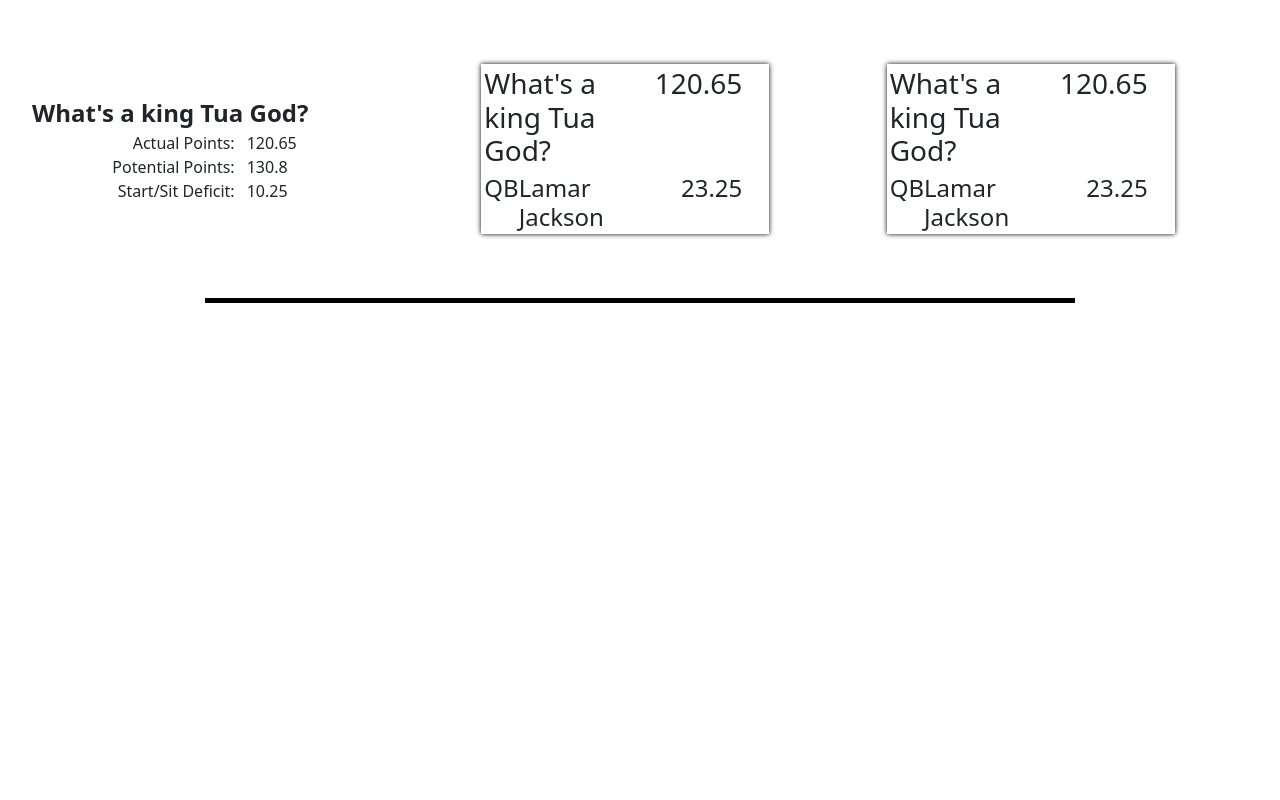
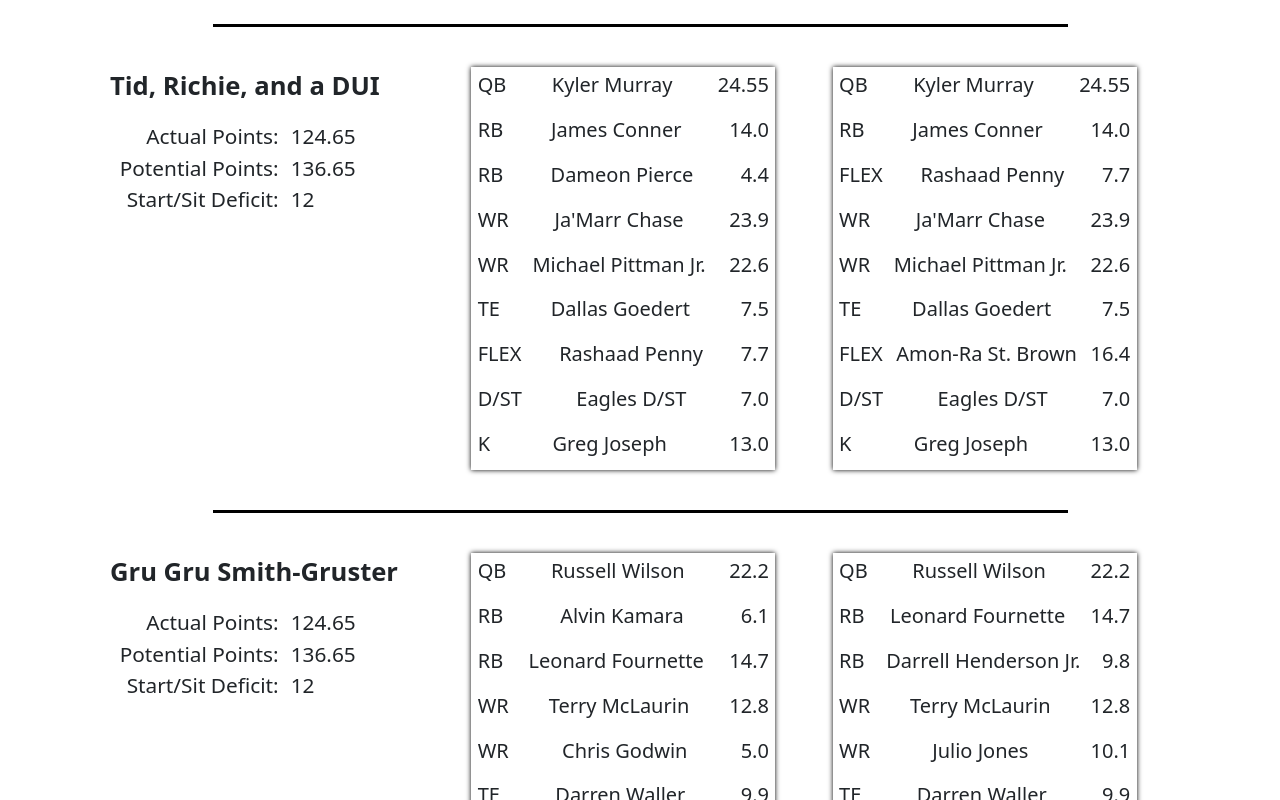
Before and after one commit to BrettMiller47/optimal-lineup-tracker, a React (Create React App) app in the folder client/: page / in a window 1280 px wide. Shown: the top 800 px of the page. Built offline with nearby package versions, Linux system fonts and the light colour scheme.

Commit message:
WeeklySummary template created

```diff
--- a/client/src/components/WeeklySummary/Card.js
+++ b/client/src/components/WeeklySummary/Card.js
@@ -1,53 +1,34 @@
 import React from 'react';
+import {Stack} from 'react-bootstrap'
 
-export default function Card() {
-
-  // ! Data needed for generating Card
-
+export default function Card(props) {
 
   const styles = {
     card: {
-      width: '18rem',
+      width: '19rem',
       boxShadow: '0px 0px 5px black',
-      margin: '2rem'
     },
     row: {
       width: '100%',
-    },
-    teamTotal: {
-      padding: '0',
-      margin: '0',
       display: 'flex',
       justifyContent: 'space-between',
-      padding: '3px'
-
-    },
-    playerInfo: {
-      padding: '0',
-      margin: '0',
-      display: 'flex',
-      justifyContent: 'space-between',
-      padding: '3px'
+      padding: '.4rem',
     },
   }
 
   return (
     <>
-      <div className='container' style={styles.card}>
-        <div className='row' style={styles.row}>
-          <h3 style={styles.teamTotal}>
-            <span>What's a king Tua God?</span>
-            <span>120.65</span>
-          </h3>
-        </div>
-        <div className='row' style={styles.row}>
-          <h4 style={styles.playerInfo}>
-            <span>QB</span>
-            <span>Lamar Jackson</span>
-            <span>23.25</span>
-          </h4>
-        </div>
-      </div>
+      <Stack style={styles.card}>
+        {/* Create a row for each player in team */}
+        {props.lineup.map((player) =>
+          <Stack direction='horizontal' style={styles.row}>
+            <h5>{player.SLOT}</h5>
+            <h5>{player.PLAYER}</h5>
+            <h5>{player.FPTS}</h5>
+          </Stack>
+        )
+        }
+      </Stack>
     </>
   );
 }
--- a/client/src/components/WeeklySummary/Summary.js
+++ b/client/src/components/WeeklySummary/TeamSummary.js
@@ -1,27 +1,28 @@
 import React from 'react';
 import 'bootstrap/dist/css/bootstrap.min.css';
 import {Stack , Row, Col} from 'react-bootstrap'
-import Card from './Card';
 
-export default function Summary() {
+export default function TeamSummary(props) {
 
   const styles = {
     container: {
       display: 'flex',
       textAlign: 'center',
-      justifyContent: 'center'
+      justifyContent: 'center',
     },
-    teamName: {
+    teamNameRow: {
       display: 'flex',
+      fontSize: '1.6rem',
+      fontWeight: 'bold',
+      paddingBottom: '1rem',
       textAlign: 'center',
-      fontSize: '1.5rem',
-      fontWeight: 'bold'
+      margin: 0
     },
     detailsRow: {
       display: 'flex',
       flexDirection: 'horizontal',
       justifyContent: 'space-between',
-      fontSize: '1rem',
+      fontSize: '1.3rem',
     },
     detail: {
       padding: 0,
@@ -37,21 +38,22 @@ export default function Summary() {
   }
 
   return (
+    // Map each team in weeklyData
     <Stack style={styles.container}>
-      <Row style={styles.teamName}>
-        What's a king Tua God?
+      <Row style={styles.teamNameRow}>
+        {props.name}
       </Row>
       <Row style={styles.detailsRow}>
         <Col xs={6} style={styles.detail}>Actual Points:</Col>
-        <Col xs={6} style={styles.number}>120.65</Col>
+        <Col xs={6} style={styles.number}>{props.actualFPTS}</Col>
       </Row>
       <Row style={styles.detailsRow}>
         <Col xs={6} style={styles.detail}>Potential Points:</Col>
-        <Col xs={6} style={styles.number}>130.8</Col>
+        <Col xs={6} style={styles.number}>{props.optimalFPTS}</Col>
       </Row>
       <Row style={styles.detailsRow}>
         <Col xs={6} style={styles.detail}>Start/Sit Deficit:</Col>
-        <Col xs={6} style={styles.number}>10.25</Col>
+        <Col xs={6} style={styles.number}>{props.deficit}</Col>
       </Row>
     </Stack>
   );
--- a/client/src/components/WeeklySummary/index.js
+++ b/client/src/components/WeeklySummary/index.js
@@ -1,42 +1,440 @@
 import React from 'react';
 import 'bootstrap/dist/css/bootstrap.min.css';
-import {Stack , Row, Col} from 'react-bootstrap'
+import {Container, Stack , Row, Col} from 'react-bootstrap'
 
-import Summary from './Summary';
+import TeamSummary from './TeamSummary';
 import Card from './Card';
 
 
 export default function WeeklySummary() {
 
-  // ! Most recent week's data needed for generating Cards
+  // ! State variable for weekNum (default to most recent week)
+  // ! Apollo query for 'teamsThisWeek'
+  const teamsThisWeek = [
+    {
+      name: "Tid, Richie, and a DUI",
+      actualLineup: [
+        {
+          "SLOT": "QB",
+          "PLAYER": "Kyler Murray",
+          "TEAM": "Ari",
+          "POS": "QB",
+          "OPP": "KC",
+          "STATUS": "L 21-44",
+          "PROJ": "24.9",
+          "FPTS": "24.55"
+        },
+        {
+          "SLOT": "RB",
+          "PLAYER": "James Conner",
+          "TEAM": "Ari",
+          "POS": "RB",
+          "OPP": "KC",
+          "STATUS": "L 21-44",
+          "PROJ": "15.4",
+          "FPTS": "14.0"
+        },
+        {
+          "SLOT": "RB",
+          "PLAYER": "Dameon Pierce",
+          "TEAM": "Hou",
+          "POS": "RB",
+          "OPP": "Ind",
+          "STATUS": "T 20-20",
+          "PROJ": "10.0",
+          "FPTS": "4.4"
+        },
+        {
+          "SLOT": "WR",
+          "PLAYER": "Ja'Marr Chase",
+          "TEAM": "Cin",
+          "POS": "WR",
+          "OPP": "Pit",
+          "STATUS": "L 20-23",
+          "PROJ": "14.4",
+          "FPTS": "23.9"
+        },
+        {
+          "SLOT": "WR",
+          "PLAYER": "Michael Pittman Jr.",
+          "TEAM": "Ind",
+          "POS": "WR",
+          "OPP": "@Hou",
+          "STATUS": "T 20-20",
+          "PROJ": "12.2",
+          "FPTS": "22.6"
+        },
+        {
+          "SLOT": "TE",
+          "PLAYER": "Dallas Goedert",
+          "TEAM": "Phi",
+          "POS": "TE",
+          "OPP": "@Det",
+          "STATUS": "W 38-35",
+          "PROJ": "8.2",
+          "FPTS": "7.5"
+        },
+        {
+          "SLOT": "FLEX",
+          "PLAYER": "Rashaad Penny",
+          "TEAM": "Sea",
+          "POS": "RB",
+          "OPP": "Den",
+          "STATUS": "W 17-16",
+          "PROJ": "12.3",
+          "FPTS": "7.7"
+        },
+        {
+          "SLOT": "D/ST",
+          "PLAYER": "Eagles D/ST",
+          "TEAM": "Phi",
+          "POS": "D/ST",
+          "OPP": "@Det",
+          "STATUS": "W 38-35",
+          "PROJ": "9.4",
+          "FPTS": "7.0"
+        },
+        {
+          "SLOT": "K",
+          "PLAYER": "Greg Joseph",
+          "TEAM": "Min",
+          "POS": "K",
+          "OPP": "GB",
+          "STATUS": "W 23-7",
+          "PROJ": "8.0",
+          "FPTS": "13.0"
+        }
+      ],
+      optimalLineup:[
+        {
+          "SLOT": "QB",
+          "PLAYER": "Kyler Murray",
+          "TEAM": "Ari",
+          "POS": "QB",
+          "OPP": "KC",
+          "STATUS": "L 21-44",
+          "PROJ": "24.9",
+          "FPTS": "24.55"
+        },
+        {
+          "SLOT": "RB",
+          "PLAYER": "James Conner",
+          "TEAM": "Ari",
+          "POS": "RB",
+          "OPP": "KC",
+          "STATUS": "L 21-44",
+          "PROJ": "15.4",
+          "FPTS": "14.0"
+        },
+        {
+          "SLOT": "FLEX",
+          "PLAYER": "Rashaad Penny",
+          "TEAM": "Sea",
+          "POS": "RB",
+          "OPP": "Den",
+          "STATUS": "W 17-16",
+          "PROJ": "12.3",
+          "FPTS": "7.7"
+        },
+        {
+          "SLOT": "WR",
+          "PLAYER": "Ja'Marr Chase",
+          "TEAM": "Cin",
+          "POS": "WR",
+          "OPP": "Pit",
+          "STATUS": "L 20-23",
+          "PROJ": "14.4",
+          "FPTS": "23.9"
+        },
+        {
+          "SLOT": "WR",
+          "PLAYER": "Michael Pittman Jr.",
+          "TEAM": "Ind",
+          "POS": "WR",
+          "OPP": "@Hou",
+          "STATUS": "T 20-20",
+          "PROJ": "12.2",
+          "FPTS": "22.6"
+        },
+        {
+          "SLOT": "TE",
+          "PLAYER": "Dallas Goedert",
+          "TEAM": "Phi",
+          "POS": "TE",
+          "OPP": "@Det",
+          "STATUS": "W 38-35",
+          "PROJ": "8.2",
+          "FPTS": "7.5"
+        },
+        {
+          "SLOT": "FLEX",
+          "PLAYER": "Amon-Ra St. Brown",
+          "TEAM": "Det",
+          "POS": "WR",
+          "OPP": "Phi",
+          "STATUS": "L 35-38",
+          "PROJ": "10.6",
+          "FPTS": "16.4"
+        },
+        {
+          "SLOT": "D/ST",
+          "PLAYER": "Eagles D/ST",
+          "TEAM": "Phi",
+          "POS": "D/ST",
+          "OPP": "@Det",
+          "STATUS": "W 38-35",
+          "PROJ": "9.4",
+          "FPTS": "7.0"
+        },
+        {
+          "SLOT": "K",
+          "PLAYER": "Greg Joseph",
+          "TEAM": "Min",
+          "POS": "K",
+          "OPP": "GB",
+          "STATUS": "W 23-7",
+          "PROJ": "8.0",
+          "FPTS": "13.0"
+        }
+      ],
+      actualFPTS: 124.65,
+      optimalFPTS: 136.65,
+      deficit: 12
+    },
+    {
+      name: 'Gru Gru Smith-Gruster',
+      actualLineup: [
+        {
+          "SLOT": "QB",
+          "PLAYER": "Russell Wilson",
+          "TEAM": "Den",
+          "POS": "QB",
+          "OPP": "@Sea",
+          "STATUS": "L 16-17",
+          "PROJ": "23.6",
+          "FPTS": "22.2"
+        },
+        {
+          "SLOT": "RB",
+          "PLAYER": "Alvin Kamara",
+          "TEAM": "NO",
+          "POS": "RB",
+          "OPP": "@Atl",
+          "STATUS": "W 27-26",
+          "PROJ": "16.8",
+          "FPTS": "6.1"
+        },
+        {
+          "SLOT": "RB",
+          "PLAYER": "Leonard Fournette",
+          "TEAM": "TB",
+          "POS": "RB",
+          "OPP": "@Dal",
+          "STATUS": "W 19-3",
+          "PROJ": "15.1",
+          "FPTS": "14.7"
+        },
+        {
+          "SLOT": "WR",
+          "PLAYER": "Terry McLaurin",
+          "TEAM": "Wsh",
+          "POS": "WR",
+          "OPP": "Jax",
+          "STATUS": "W 28-22",
+          "PROJ": "11.8",
+          "FPTS": "12.8"
+        },
+        {
+          "SLOT": "WR",
+          "PLAYER": "Chris Godwin",
+          "TEAM": "TB",
+          "POS": "WR",
+          "OPP": "@Dal",
+          "STATUS": "W 19-3",
+          "PROJ": "8.4",
+          "FPTS": "5.0"
+        },
+        {
+          "SLOT": "TE",
+          "PLAYER": "Darren Waller",
+          "TEAM": "LV",
+          "POS": "TE",
+          "OPP": "@LAC",
+          "STATUS": "L 19-24",
+          "PROJ": "9.7",
+          "FPTS": "9.9"
+        },
+        {
+          "SLOT": "FLEX",
+          "PLAYER": "JuJu Smith-Schuster",
+          "TEAM": "KC",
+          "POS": "WR",
+          "OPP": "@Ari",
+          "STATUS": "W 44-21",
+          "PROJ": "10.1",
+          "FPTS": "8.9"
+        },
+        {
+          "SLOT": "D/ST",
+          "PLAYER": "Bengals D/ST",
+          "TEAM": "Cin",
+          "POS": "D/ST",
+          "OPP": "Pit",
+          "STATUS": "L 20-23",
+          "PROJ": "10.9",
+          "FPTS": "7.0"
+        },
+        {
+          "SLOT": "K",
+          "PLAYER": "Tyler Bass",
+          "TEAM": "Buf",
+          "POS": "K",
+          "OPP": "@LAR",
+          "STATUS": "W 31-10",
+          "PROJ": "7.5",
+          "FPTS": "8.0"
+        }
+      ],
+      optimalLineup:[
+        {
+          "SLOT": "QB",
+          "PLAYER": "Russell Wilson",
+          "TEAM": "Den",
+          "POS": "QB",
+          "OPP": "@Sea",
+          "STATUS": "L 16-17",
+          "PROJ": "23.6",
+          "FPTS": "22.2"
+        },
+        {
+          "SLOT": "RB",
+          "PLAYER": "Leonard Fournette",
+          "TEAM": "TB",
+          "POS": "RB",
+          "OPP": "@Dal",
+          "STATUS": "W 19-3",
+          "PROJ": "15.1",
+          "FPTS": "14.7"
+        },
+        {
+          "SLOT": "RB",
+          "PLAYER": "Darrell Henderson Jr.",
+          "TEAM": "LAR",
+          "POS": "RB",
+          "OPP": "Buf",
+          "STATUS": "L 10-31",
+          "PROJ": "7.1",
+          "FPTS": "9.8"
+        },
+        {
+          "SLOT": "WR",
+          "PLAYER": "Terry McLaurin",
+          "TEAM": "Wsh",
+          "POS": "WR",
+          "OPP": "Jax",
+          "STATUS": "W 28-22",
+          "PROJ": "11.8",
+          "FPTS": "12.8"
+        },
+        {
+          "SLOT": "WR",
+          "PLAYER": "Julio Jones",
+          "TEAM": "TB",
+          "POS": "WR",
+          "OPP": "@Dal",
+          "STATUS": "W 19-3",
+          "PROJ": "8.0",
+          "FPTS": "10.1"
+        },
+        {
+          "SLOT": "TE",
+          "PLAYER": "Darren Waller",
+          "TEAM": "LV",
+          "POS": "TE",
+          "OPP": "@LAC",
+          "STATUS": "L 19-24",
+          "PROJ": "9.7",
+          "FPTS": "9.9"
+        },
+        {
+          "SLOT": "FLEX",
+          "PLAYER": "JuJu Smith-Schuster",
+          "TEAM": "KC",
+          "POS": "WR",
+          "OPP": "@Ari",
+          "STATUS": "W 44-21",
+          "PROJ": "10.1",
+          "FPTS": "8.9"
+        },
+        {
+          "SLOT": "D/ST",
+          "PLAYER": "Bengals D/ST",
+          "TEAM": "Cin",
+          "POS": "D/ST",
+          "OPP": "Pit",
+          "STATUS": "L 20-23",
+          "PROJ": "10.9",
+          "FPTS": "7.0"
+        },
+        {
+          "SLOT": "K",
+          "PLAYER": "Tyler Bass",
+          "TEAM": "Buf",
+          "POS": "K",
+          "OPP": "@LAR",
+          "STATUS": "W 31-10",
+          "PROJ": "7.5",
+          "FPTS": "8.0"
+        }
+      ],
+      actualFPTS: 124.65,
+      optimalFPTS: 136.65,
+      deficit: 12
+    }
+  ]
 
   const styles = {
     row: {
-      margin: '2rem',
-      alignItems: 'center',
+      margin: '1rem',
+      alignItems: 'flex-start',
     },
     divider: {
-      borderBottom: '5px solid black'
+      borderBottom: '3px solid black',
+      marginTop: '1.5rem',
+      marginBottom: '1.5rem'
+    },
+    col: {
+      justifyContent: 'center'
     }
   }
 
   return (
+    <Container>
+      {/* Create a row for each team */}
+      {teamsThisWeek.map((team)=>
         <Stack>
+          <Row className='d-flex justify-content-center'>
+            <Col xs={9} style={styles.divider}>
+            </Col>
+          </Row>
           <Row style={styles.row}>
             <Col xs={4}>
-          <Summary/>
+              <TeamSummary
+                name={team.name}
+                actualFPTS={team.actualFPTS}
+                optimalFPTS={team.optimalFPTS}
+                deficit={team.deficit}
+              />
+            </Col>
+            <Col xs={4} style={styles.col}>
+              <Card lineup={team.actualLineup} />
             </Col>
             <Col xs={4}>
-          <Card />
-        </Col>
-        <Col xs={4}>
-          <Card />
-        </Col>
-      </Row>
-      <Row className='d-flex justify-content-center'>
-        <Col xs={8} style={styles.divider}>
+              <Card lineup={team.optimalLineup} />
             </Col>
           </Row>
         </Stack>
+      )}
+    </Container>
   );
 }
```
Lines whose indentation alone changed are shown as unchanged.
